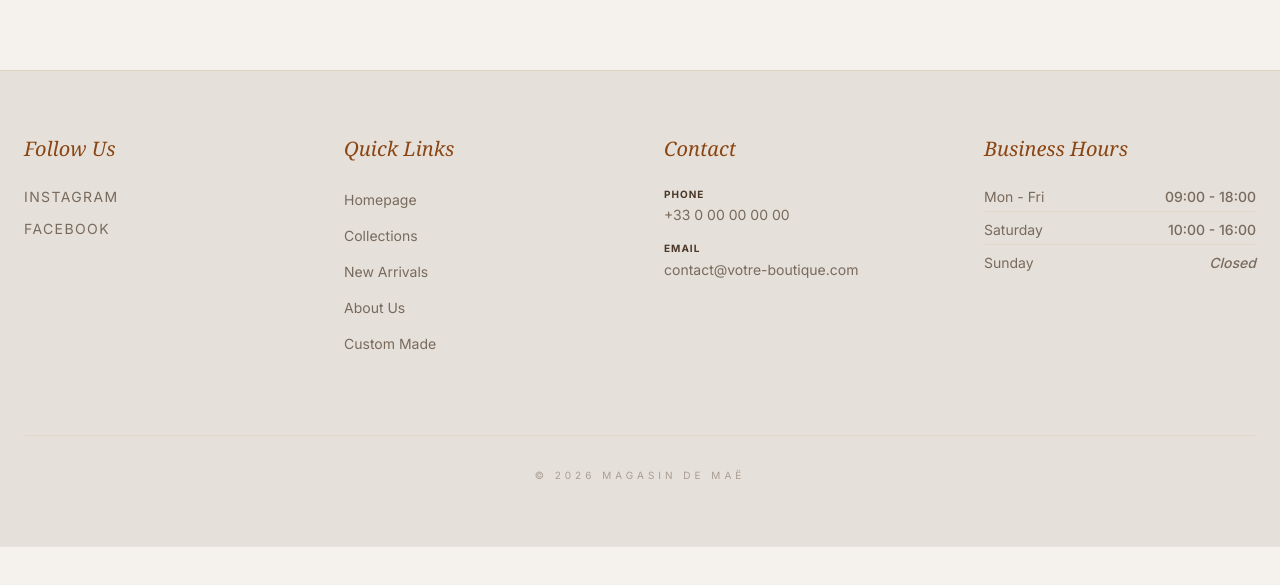
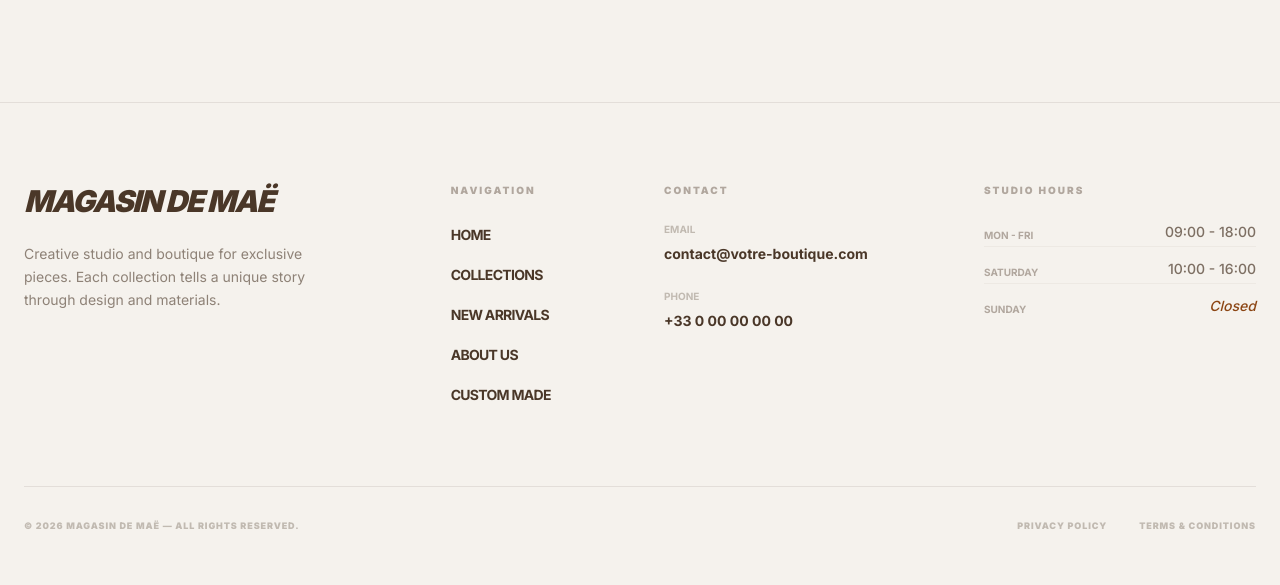
Before and after one commit to Ha-oN/site-test, a Next.js app in the folder website-test/: page /en in a window 1280 px wide. Shown: the part 859-1444 px from the top of the page. Before the commit the page ends 1406 px from the top, so only its background shows below. Built offline with nearby package versions, Linux system fonts and the light colour scheme; no server answers; the database is empty.

Commit message:
correction carousel vertical

```diff
--- a/website-test/src/components/CollectionCard.tsx
+++ b/website-test/src/components/CollectionCard.tsx
@@ -14,14 +14,14 @@ export default function CollectionCard({ collection }: { collection: Collection
       <img
         src={collection.presentation_pic}
         alt={collection.name}
-        className="absolute inset-0 w-full h-full object-cover opacity-90 group-hover:opacity-100 transition-all duration-1000 group-hover:scale-105"
+        className="absolute inset-0 w-full h-full object-cover object-center opacity-90 group-hover:opacity-100 transition-all duration-1000 group-hover:scale-105"
       />
 
       {/* Nom de la collection centré */}
       <div className="absolute inset-0 z-20 flex items-center justify-center">
-        <h2 className="text-white text-2xl font-light uppercase tracking-[0.3em] drop-shadow-md transform transition-transform duration-500 group-hover:scale-110">
+        {/* <h2 className="text-white text-2xl font-light uppercase tracking-[0.3em] drop-shadow-md transform transition-transform duration-500 group-hover:scale-110">
           {collection.name}
-        </h2>
+        </h2> */}
       </div>
 
       {/* Bordure décorative au survol (optionnel) */}
--- a/website-test/src/components/Footer.tsx
+++ b/website-test/src/components/Footer.tsx
@@ -10,107 +10,95 @@ export default function Footer() {
   const navT = useTranslations('Navbar');
 
   return (
-    <footer className="bg-[#E5E1DA] border-t border-[#D2B48C]/30 mt-12">
-      <div className="max-w-7xl mx-auto px-6 py-16">
-        <div className="grid grid-cols-1 md:grid-cols-4 gap-12">
+    <footer className="bg-sand border-t border-argile/10 mt-20">
+      <div className="max-w-7xl mx-auto px-6 py-20">
+        <div className="grid grid-cols-1 md:grid-cols-12 gap-12 mb-20">
 
-          {/* 1. Réseaux Sociaux : Style minimaliste */}
-          <div>
-            <h3 className="font-serif italic text-xl text-[#8B4513] mb-6">
-              {t('followUs')}
-            </h3>
-            <div className="flex flex-col space-y-3">
-              <a
-                href={SHOP_DATA.socials.instagram}
-                target="_blank"
-                rel="noopener noreferrer"
-                className="text-[#4A3728]/70 hover:text-[#8B4513] text-sm uppercase tracking-widest transition-colors"
-              >
-                Instagram
-              </a>
-              <a
-                href={SHOP_DATA.socials.facebook}
-                target="_blank"
-                rel="noopener noreferrer"
-                className="text-[#4A3728]/70 hover:text-[#8B4513] text-sm uppercase tracking-widest transition-colors"
-              >
-                Facebook
-              </a>
-            </div>
+          {/* 1. Branding */}
+          <div className="md:col-span-4 space-y-6">
+            <h2 className="text-3xl font-black italic tracking-tighter text-argile uppercase">
+              {SHOP_DATA.name}
+            </h2>
+            <p className="text-sm text-argile/60 leading-relaxed max-w-xs">
+              {t('description')}
+            </p>
           </div>
 
-          {/* 2. Navigation : Liens épurés */}
-          <div>
-            <h3 className="font-serif italic text-xl text-[#8B4513] mb-6">
-              {t('quickLinks')}
+          {/* 2. Navigation - LOGIQUE CORRIGÉE */}
+          <div className="md:col-span-2">
+            <h3 className="text-[10px] font-black uppercase tracking-[0.2em] text-argile/40 mb-6">
+              {t('navigationTitle')}
             </h3>
-            <ul className="space-y-3">
-              {NAV_LINKS.map((item) => (
+            <ul className="flex flex-col gap-4">
+              {NAV_LINKS.map((item) => {
+                // Déterminer le lien : soit item.href, soit le premier enfant, soit /collections par défaut
+                const targetHref = item.href || (item.id === 'collections' ? '/collections' : item.children?.[0]?.href || '/');
+
+                return (
                   <li key={item.id}>
                     <Link
-                    href={item.href || '/'}
-                    className="text-[#4A3728]/70 hover:text-[#8B4513] text-sm transition-colors"
+                      href={targetHref}
+                      className="text-sm font-bold text-argile hover:text-ocre transition-colors uppercase tracking-tighter"
                     >
                       {navT(item.id)}
                     </Link>
                   </li>
-              ))}
+                );
+              })}
             </ul>
           </div>
 
-          {/* 3. Contact : Focus sur la lisibilité */}
+          {/* 3. Contact */}
+          <div className="md:col-span-3">
+            <h3 className="text-[10px] font-black uppercase tracking-[0.2em] text-argile/40 mb-6">
+              {t('contactTitle')}
+            </h3>
+            <div className="flex flex-col gap-6">
               <div>
-            <h3 className="font-serif italic text-xl text-[#8B4513] mb-6">
-              {t('contact')}
-            </h3>
-            <div className="space-y-4 text-sm text-[#4A3728]/70">
-              <p>
-                <span className="block font-bold text-[#4A3728] uppercase text-[10px] tracking-widest mb-1">
-                  {t('phone')}
-                </span>
-                <a href={`tel:${SHOP_DATA.contact.phoneFull}`} className="hover:text-[#8B4513] transition-colors">
+                <span className="block text-[10px] font-bold text-argile/30 uppercase mb-1">{t('emailLabel')}</span>
+                <a href={`mailto:${SHOP_DATA.contact.email}`} className="text-sm font-bold text-argile hover:text-ocre transition-colors">
+                  {SHOP_DATA.contact.email}
+                </a>
+              </div>
+              <div>
+                <span className="block text-[10px] font-bold text-argile/30 uppercase mb-1">{t('phoneLabel')}</span>
+                <a href={`tel:${SHOP_DATA.contact.phoneFull}`} className="text-sm font-bold text-argile hover:text-ocre transition-colors">
                   {SHOP_DATA.contact.phone}
                 </a>
-              </p>
-              <p>
-                <span className="block font-bold text-[#4A3728] uppercase text-[10px] tracking-widest mb-1">
-                  {t('email')}
-                </span>
-                <a href={`mailto:${SHOP_DATA.contact.email}`} className="hover:text-[#8B4513] transition-colors">
-                  {SHOP_DATA.contact.email}
-                </a>
-              </p>
+              </div>
             </div>
           </div>
 
-          {/* 4. Horaires : Présentation type studio */}
-          <div>
-            <h3 className="font-serif italic text-xl text-[#8B4513] mb-6">
-              {t('hours')}
+          {/* 4. Horaires */}
+          <div className="md:col-span-3">
+            <h3 className="text-[10px] font-black uppercase tracking-[0.2em] text-argile/40 mb-6">
+              {t('hoursTitle')}
             </h3>
-            <ul className="text-sm text-[#4A3728]/70 space-y-2">
-              <li className="flex justify-between border-b border-[#D2B48C]/20 pb-1">
-                <span>{t('monFri')}</span>
-                <span className="font-medium">{SHOP_DATA.hours.monFri}</span>
+            <ul className="space-y-3 text-sm font-medium text-argile/70">
+              <li className="flex justify-between items-end border-b border-argile/5 pb-1">
+                <span className="text-[10px] uppercase font-bold text-argile/40">{t('monFri')}</span>
+                <span>{SHOP_DATA.hours.monFri}</span>
               </li>
-              <li className="flex justify-between border-b border-[#D2B48C]/20 pb-1">
-                <span>{t('sat')}</span>
-                <span className="font-medium">{SHOP_DATA.hours.sat}</span>
+              <li className="flex justify-between items-end border-b border-argile/5 pb-1">
+                <span className="text-[10px] uppercase font-bold text-argile/40">{t('sat')}</span>
+                <span>{SHOP_DATA.hours.sat}</span>
               </li>
-              <li className="flex justify-between">
-                <span>{t('sun')}</span>
-                <span className="font-medium italic">{t('closed')}</span>
+              <li className="flex justify-between items-end">
+                <span className="text-[10px] uppercase font-bold text-argile/40">{t('sun')}</span>
+                <span className="italic text-ocre">{t('closed')}</span>
               </li>
             </ul>
           </div>
 
         </div>
 
-        {/* 5. Bas de page : Copyright discret */}
-        <div className="mt-20 pt-8 border-t border-[#D2B48C]/20 text-center">
-          <p className="text-[10px] uppercase tracking-[0.4em] text-[#4A3728]/40">
-            © {new Date().getFullYear()} {SHOP_DATA.name}
-          </p>
+        {/* Bas de page */}
+        <div className="pt-8 border-t border-argile/10 flex flex-col md:flex-row justify-between items-center gap-4 text-[9px] font-black uppercase tracking-widest text-argile/30">
+          <p>© {new Date().getFullYear()} {SHOP_DATA.name} — {t('allRightsReserved')}</p>
+          <div className="flex gap-8">
+            <Link href="/privacy" className="hover:text-ocre transition-colors">{t('privacy')}</Link>
+            <Link href="/terms" className="hover:text-ocre transition-colors">{t('terms')}</Link>
+          </div>
         </div>
       </div>
     </footer>
--- a/website-test/src/messages/en.json
+++ b/website-test/src/messages/en.json
@@ -10,7 +10,7 @@
     "viewCollections": "View Collections"
   },
   "Navbar": {
-    "home": "Homepage",
+    "home": "Home",
     "collections": "Collections",
     "allCollections": "All Collections",
     "accessories": "Accessories",
@@ -22,20 +22,41 @@
   "Collections": {
     "latest": "Our latest collections",
     "pieces": "PIECES",
-    "loading": "Loading..."
+    "loading": "Loading collections...",
+    "viewProject": "View Project",
+    "noCollections": "No collections available at the moment.",
+    "viewCollections": "View All Collections"
   },
   "Footer": {
+    "description": "Creative studio and boutique for exclusive pieces. Each collection tells a unique story through design and materials.",
     "followUs": "Follow Us",
-      "quickLinks": "Quick Links",
+    "quickLinks": "Navigation",
+    "navigationTitle": "Navigation",
     "contact": "Contact",
+    "contactTitle": "Contact",
+    "emailLabel": "Email",
+    "phoneLabel": "Phone",
     "phone": "Phone",
     "email": "Email",
-      "hours": "Business Hours",
+    "hours": "Studio Hours",
+    "hoursTitle": "Studio Hours",
     "monFri": "Mon - Fri",
     "sat": "Saturday",
     "sun": "Sunday",
     "closed": "Closed",
-      "allRightsReserved": "All rights reserved."
+    "allRightsReserved": "All rights reserved.",
+    "privacy": "Privacy Policy",
+    "terms": "Terms & Conditions"
+  },
+  "Admin": {
+    "title": "Dashboard",
+    "newProduct": "New Product",
+    "newCollection": "New Collection",
+    "edit": "Edit",
+    "delete": "Delete",
+    "save": "Save Changes",
+    "cancel": "Cancel",
+    "uploadImage": "Click to upload image",
+    "loading": "Processing..."
   }
-
 }
--- a/website-test/src/messages/fr.json
+++ b/website-test/src/messages/fr.json
@@ -1,9 +1,9 @@
 {
   "HomePage": {
-    "title": "Votre Toute Nouvelle Boutique",
-    "description": "Bienvenue ! Nous proposons les meilleurs produits avec une expédition rapide.",
-    "shopNow": "Acheter maintenant",
-    "aboutUs": "À propos de nous",
+    "title": "Votre Nouvelle Boutique",
+    "description": "Bienvenue ! Nous proposons les meilleurs produits avec une livraison rapide.",
+    "shopNow": "Acheter Maintenant",
+    "aboutUs": "À Propos",
     "locationTitle": "Où nous trouver",
     "address": "71 Place du 19 Octobre, 19110 Bort-Les-Orgues, France",
     "latestCollections": "Dernières Collections",
@@ -16,25 +16,46 @@
     "accessories": "Accessoires",
     "clothing": "Vêtements",
     "newArrivals": "Nouveautés",
-    "aboutUs": "À propos",
+    "aboutUs": "À Propos",
     "customMade": "Sur Mesure"
   },
-  "collections": {
+  "Collections": {
     "latest": "Nos dernières collections",
-    "title": "Nos Collections",
-    "view_more": "En savoir plus"
+    "pieces": "PIÈCES",
+    "loading": "Chargement des collections...",
+    "viewProject": "Découvrir le projet",
+    "noCollections": "Aucune collection disponible pour le moment."
   },
-"Footer": {
-    "followUs": "Suivez-nous",
-    "quickLinks": "Liens Rapides",
+  "Footer": {
+    "description": "Studio de création et boutique de pièces exclusives. Chaque collection raconte une histoire unique à travers le design et la matière.",
+    "followUs": "Nous suivre",
+    "quickLinks": "Navigation",
+    "navigationTitle": "Navigation",
     "contact": "Contact",
+    "contactTitle": "Contact",
+    "emailLabel": "Email",
+    "phoneLabel": "Téléphone",
     "phone": "Téléphone",
     "email": "Email",
-    "hours": "Heures d'ouverture",
+    "hours": "Horaires du Studio",
+    "hoursTitle": "Horaires du Studio",
     "monFri": "Lun - Ven",
     "sat": "Samedi",
     "sun": "Dimanche",
     "closed": "Fermé",
-    "allRightsReserved": "Tous droits réservés."
+    "allRightsReserved": "Tous droits réservés.",
+    "privacy": "Confidentialité",
+    "terms": "Mentions Légales"
+  },
+  "Admin": {
+    "title": "Tableau de Bord",
+    "newProduct": "Nouveau Produit",
+    "newCollection": "Nouvelle Collection",
+    "edit": "Modifier",
+    "delete": "Supprimer",
+    "save": "Enregistrer",
+    "cancel": "Annuler",
+    "uploadImage": "Cliquer pour uploader une image",
+    "loading": "Traitement en cours..."
   }
 }
```
Also changed, not shown: website-test/src/app/[locale]/collections/page.tsx (+44 -14 lines), website-test/src/components/CollectionsCarousel.tsx (+50 -42 lines), website-test/src/components/admin/CollectionModal.tsx (+51 -12 lines). Lines whose indentation alone changed are shown as unchanged.
